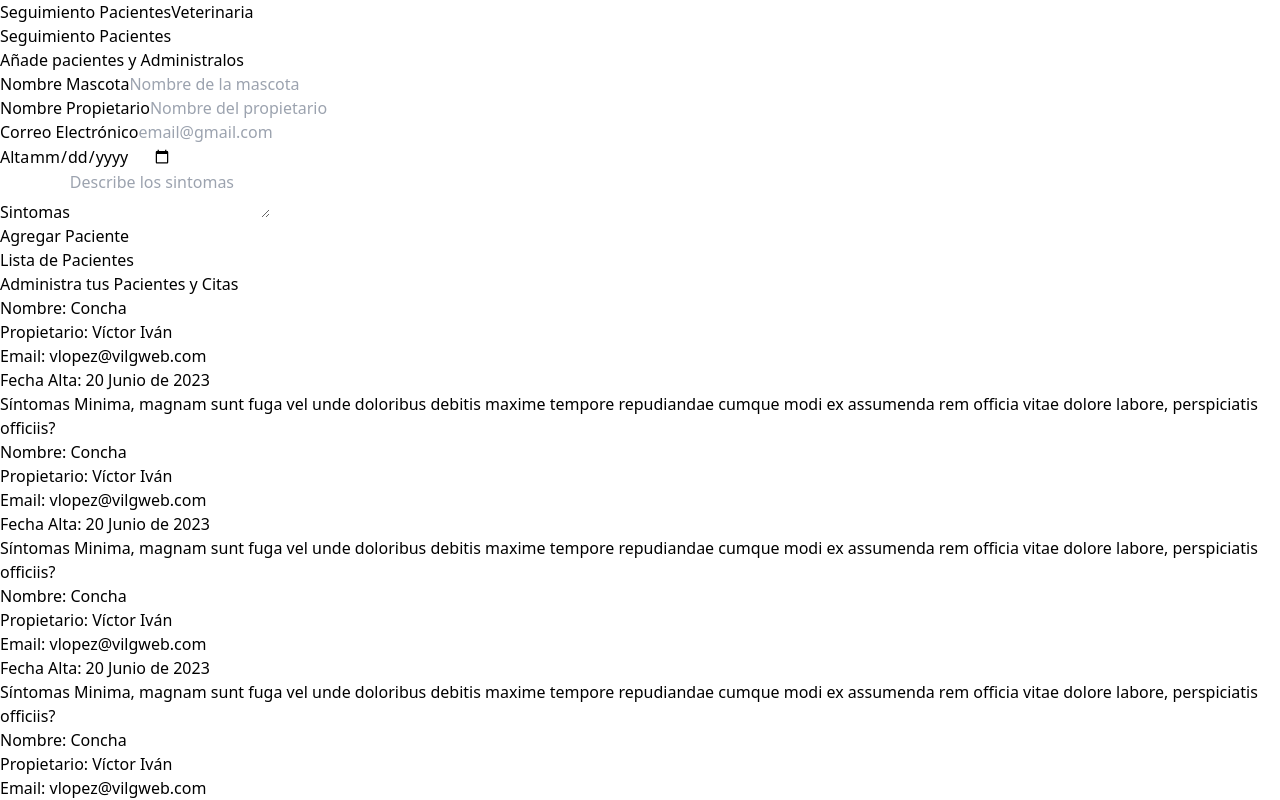
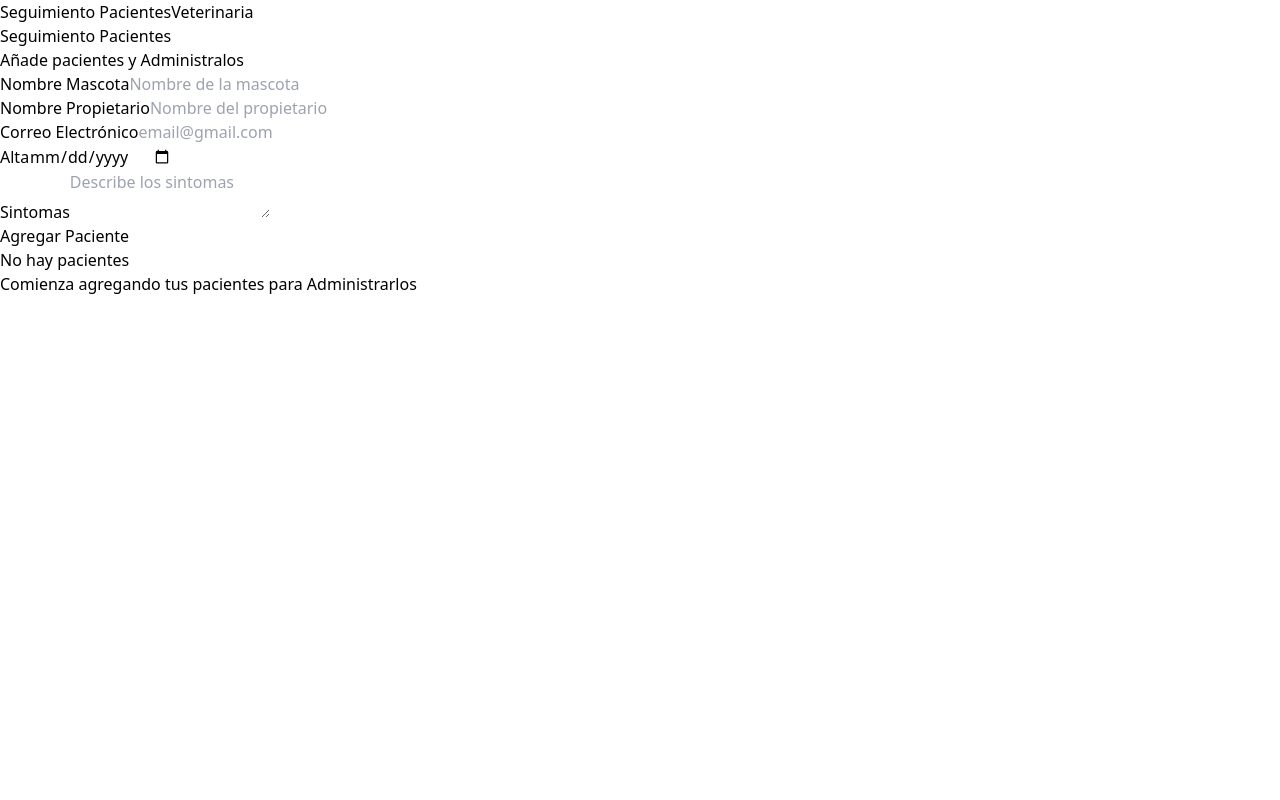
Before and after one commit to victorivanlopezlearning/patient-manager-react, a React (Vite) app: page / in a window 1280 px wide. Shown: the top 800 px of the page. Built offline with nearby package versions, Linux system fonts and the light colour scheme.

Commit message:
Add: parents lists render

```diff
--- a/src/App.jsx
+++ b/src/App.jsx
@@ -15,10 +15,12 @@ function App() {
           patients={ patients }
           setPatients={ setPatients }
         />
-        <PatientList />
+        <PatientList
+          patients={ patients }
+        />
       </div>
     </div>
   )
 }
 
-export default App
+export default App;
--- a/src/components/ErrorLabel.jsx
+++ b/src/components/ErrorLabel.jsx
@@ -1,8 +1,8 @@
 
-const ErrorLabel = ({ message }) => {
+const ErrorLabel = ({ children }) => {
   return (
     <div className="bg-red-800 text-white text-center p-3 uppercase font-bold mb-3 rounded-md">
-        <p>{ message }</p>
+        { children }
     </div>
   )
 }
--- a/src/components/Form.jsx
+++ b/src/components/Form.jsx
@@ -1,5 +1,5 @@
 
-import { useState, useEffect, Children } from 'react';
+import { useState, useEffect } from 'react';
 import ErrorLabel from './ErrorLabel';
 
 const Form = ({ patients, setPatients }) => {
@@ -12,6 +12,13 @@ const Form = ({ patients, setPatients }) => {
 
   const [ error, setError ] = useState(false);
 
+  const generateID = () => {
+    const random = Math.random().toString(36).substr(2);
+    const date = Date.now().toString(36);
+
+    return random + date;
+  };
+
   const handleSubmit = (e) => {
     e.preventDefault();
 
@@ -22,7 +29,9 @@ const Form = ({ patients, setPatients }) => {
     }
     setError(false);
 
-    const newPatient = { namePet, name, email, date, symptoms };
+    const id = generateID();
+
+    const newPatient = { namePet, name, email, date, symptoms, id };
     setPatients([...patients, newPatient]);
 
     // Reset Form
@@ -42,7 +51,7 @@ const Form = ({ patients, setPatients }) => {
         className="bg-white shadow-md rounded-lg py-10 px-5 mb-5 mx-3"
         onSubmit={ handleSubmit }
       >
-        { error &&  <ErrorLabel message='Todos los campos son obligatorios' /> }
+        { error &&  <ErrorLabel><p>Todos los campos son obligatorios</p></ErrorLabel> }
         <div className="mb-5">
           <label htmlFor="namePet" className="block text-gray-700 uppercase font-bold">Nombre Mascota</label>
           <input
--- a/src/components/Patient.jsx
+++ b/src/components/Patient.jsx
@@ -1,12 +1,15 @@
 
-const Patient = () => {
+const Patient = ({ patient }) => {
+
+  const { namePet, name, email, date, symptoms } = patient;
+
   return (
-    <div className="m-3 bg-white shadow-md px-5 py-10 rounded-xl">
-      <p className="font-bold text-gray-700 uppercase mb-3">Nombre: <span className="font-normal normal-case">Concha</span></p>
-      <p className="font-bold text-gray-700 uppercase mb-3">Propietario: <span className="font-normal normal-case">Víctor Iván</span></p>
-      <p className="font-bold text-gray-700 uppercase mb-3">Email: <span className="font-normal normal-case">vlopez@vilgweb.com</span></p>
-      <p className="font-bold text-gray-700 uppercase mb-3">Fecha Alta: <span className="font-normal normal-case">20 Junio de 2023</span></p>
-      <p className="font-bold text-gray-700 uppercase mb-3">Síntomas <span className="font-normal normal-case">Minima, magnam sunt fuga vel unde doloribus debitis maxime tempore repudiandae cumque modi ex assumenda rem officia vitae dolore labore, perspiciatis officiis?</span></p>
+    <div className="m-5 bg-white shadow-md px-5 py-10 rounded-xl">
+      <p className="font-bold text-gray-700 uppercase mb-3">Nombre: <span className="font-normal normal-case">{namePet}</span></p>
+      <p className="font-bold text-gray-700 uppercase mb-3">Propietario: <span className="font-normal normal-case">{name}</span></p>
+      <p className="font-bold text-gray-700 uppercase mb-3">Email: <span className="font-normal normal-case">{email}</span></p>
+      <p className="font-bold text-gray-700 uppercase mb-3">Fecha Alta: <span className="font-normal normal-case">{date}</span></p>
+      <p className="font-bold text-gray-700 uppercase mb-3">Síntomas <span className="font-normal normal-case">{symptoms}</span></p>
     </div>
   )
 }
--- a/src/components/PatientList.jsx
+++ b/src/components/PatientList.jsx
@@ -1,19 +1,31 @@
 import Patient from './Patient';
 
 
-const PatientList = () => {
+const PatientList = ({ patients }) => {
   return (
     <div className="lg:col-span-2">
-      <h2 className="text-center font-black text-3xl">Lista de Pacientes</h2>
-      <p className="text-lg m-5 text-center">Administra tus <span className="text-indigo-600 font-bold">Pacientes y Citas</span></p>
 
-      <div className='md:h-screen md:overflow-y-scroll'>
-        <Patient />
-        <Patient />
-        <Patient />
-        <Patient />
-        <Patient />
-      </div>
+      { patients && patients.length ? (
+        <>
+            <h2 className="text-center font-black text-3xl">Lista de Pacientes</h2>
+            <p className="text-lg m-5 text-center">Administra tus <span className="text-indigo-600 font-bold">Pacientes y Citas</span></p>
+
+            <div className='md:h-screen md:overflow-y-scroll'>
+              { patients.map(( patient ) => (
+                <Patient
+                  key={ patient.id }
+                  patient={ patient }
+                />
+              )) }
+            </div>
+        </>
+      ) : (
+        <>
+          <h2 className="text-center font-black text-3xl">No hay pacientes</h2>
+          <p className="text-lg m-5 text-center">Comienza agregando tus pacientes para <span className="text-indigo-600 font-bold">Administrarlos</span></p>
+        </>
+      )}
+
     </div>
   )
 }
```
